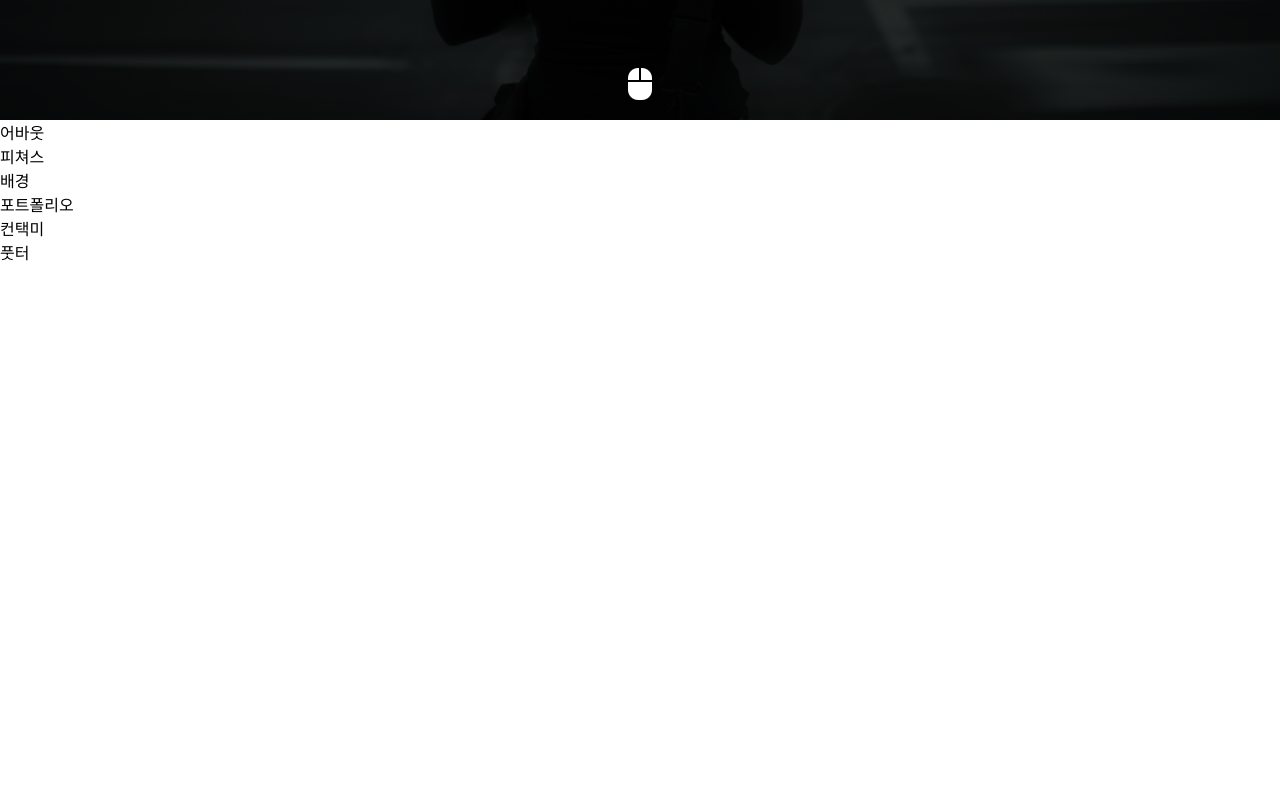
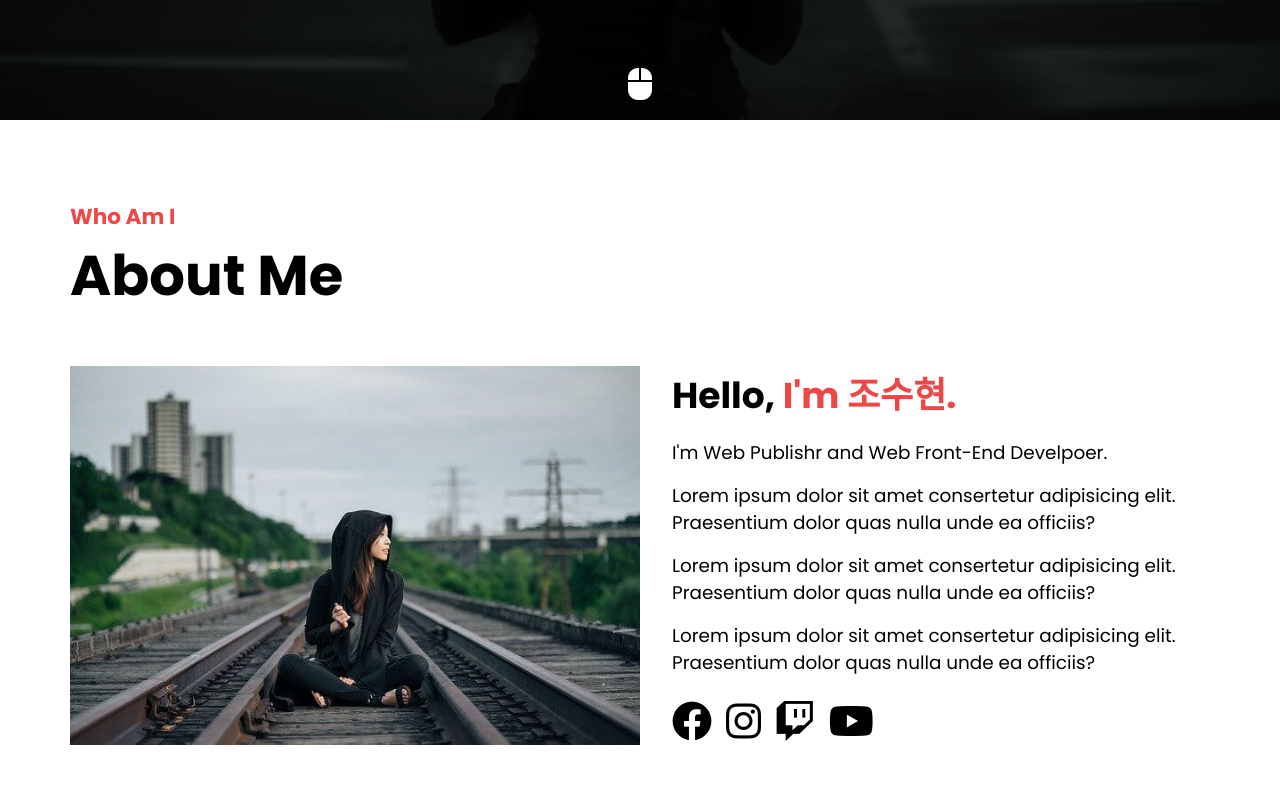
Before and after one commit to tatatataah/FE25, a plain HTML site: page index.html in a window 1280 px wide. Shown: the part 680-1480 px from the top of the page. Before the commit the page ends 944 px from the top, so only its background shows below. Drawn offline with nearby package versions, Linux system fonts and the light colour scheme.

Commit message:
작업중

```diff
--- a/css/style.css
+++ b/css/style.css
@@ -130,7 +130,7 @@ main button.mouse {
     }
 }
 
-main h2 span::after{
+main h2 span::after {
     content: "";
     height: 40px;
     width: 3px;
@@ -140,10 +140,86 @@ main h2 span::after{
 }
 
 @keyframes blink {
-    0%{
+    0% {
         opacity: 1;
     }
-    100%{
+
+    100% {
         opacity: 0;
     }
 }
+
+section {
+    font-family: "Poppins", sans-serif;
+    padding: 5rem 0;
+
+}
+
+section:nth-child(2n) {
+    background-color: #f8f8f8;
+}
+
+section .title {
+    margin-bottom: 3rem;
+}
+
+section .title h4 {
+    font-size: 1.35rem;
+    color: #ed4848;
+    position: relative;
+}
+
+section .title h2 {
+    font-size: 3.5rem;
+}
+
+section .title p {
+    font-size: 1.15rem;
+}
+
+section .about-self::after {
+    content: "";
+    clear: both;
+    display: block;
+}
+
+section .about-self .left {
+    width: 50%;
+    float: left;
+}
+
+section .about-self .left img {
+    max-width: 100%;
+}
+
+section .about-self .right {
+    width: 50%;
+    float: left;
+    padding: 0 2rem;
+}
+
+section .about-self .right h3{
+  font-size: 2.25rem;
+  margin-bottom: 1rem;
+}
+
+section .about-self .right h3 strong{
+  color:#ed4848;
+}
+
+section .about-self .right p{
+  font-size: 1.15rem;
+  margin: 1rem 0;
+}
+
+section .about-self .right .social a{
+  font-size: 2.5rem;
+  margin-right: 0.2rem;
+}
+
+.bg{
+    background: url('/images/background.jpg') center center;
+    background-size: cover;
+    background-attachment: fixed;
+    height: 650px;
+}
--- a/index.html
+++ b/index.html
@@ -42,20 +42,53 @@
         <div class="container">
             <h4>Welcome</h4>
             <h2>I'M A <span>Front-End Develpoer</span></h2>
-            <p>Lorem ipsum dolor sit amet consertetur adipisicing elit. Praesentium dolor quas nulla unde ea officiis?</p>
+            <p>Lorem ipsum dolor sit amet consertetur adipisicing elit. Praesentium dolor quas nulla unde ea officiis?
+            </p>
             <button class="download">Download C.V.</button>
             <button class="mouse"><i class="fa-solid fa-computer-mouse"></i></button>
         </div>
     </main>
 
     <section id="about" class="about">
-        어바웃
+        <div class="container">
+            <div class="title">
+                <h4>Who Am I</h4>
+                <h2>About Me</h2>
+            </div>
+            <div class="about-self">
+                <div class="left">
+                    <img src="./images/me_alone.jpg" alt="">
+                </div>
+                <div class="right">
+                    <h3>Hello, <strong> I'm 조수현.</strong></h3>
+                    <p>I'm Web Publishr and Web Front-End Develpoer.</p>
+                    <p>Lorem ipsum dolor sit amet consertetur adipisicing elit. Praesentium dolor quas nulla unde ea
+                        officiis?</p>
+                    <p>Lorem ipsum dolor sit amet consertetur adipisicing elit. Praesentium dolor quas nulla unde ea
+                        officiis?</p>
+                    <p>Lorem ipsum dolor sit amet consertetur adipisicing elit. Praesentium dolor quas nulla unde ea
+                        officiis?</p>
+                    <div class="social">
+                        <a href="#">
+                            <i class="fa-brands fa-facebook"></i>
+                        </a>
+                        <a href="#">
+                            <i class="fa-brands fa-instagram"></i>
+                        </a>
+                        <a href="#">
+                            <i class="fa-brands fa-twitch"></i>
+                        </a>
+                        <a href="#">
+                            <i class="fa-brands fa-youtube"></i>
+                        </a>
+                    </div>
+                </div>
+            </div>
+        </div>
     </section>
     <section id="features" class="do">
         피쳐스
-        <div class="bg">
-            배경
-        </div>
+        <div class="bg"></div>
 
     </section>
     <section id="portfolio" class="portfolio">
```
